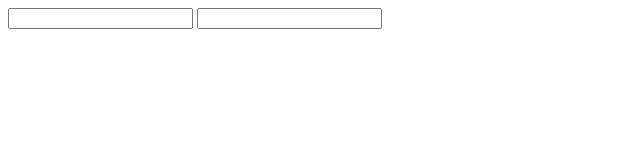
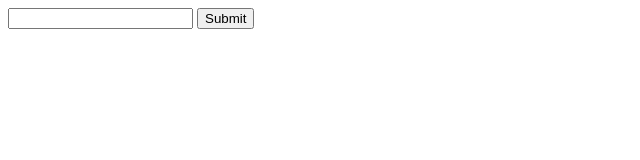
Before and after one commit to qwertykote/TestJScalc, a plain HTML site: page index.html in a window 1280 px wide. Shown: the whole page, without its empty margins (0-640 px from the left). Drawn offline with Linux system fonts and the light colour scheme.

Commit message:
Update index.html

```diff
--- a/index.html
+++ b/index.html
@@ -8,7 +8,7 @@
 <body>
 <form>
    <input type="text" id="display"/>
-   <input type"submit" id="equal"/>
+   <input type="submit" id="equal"/>
 
 </form>
 </body>
```
